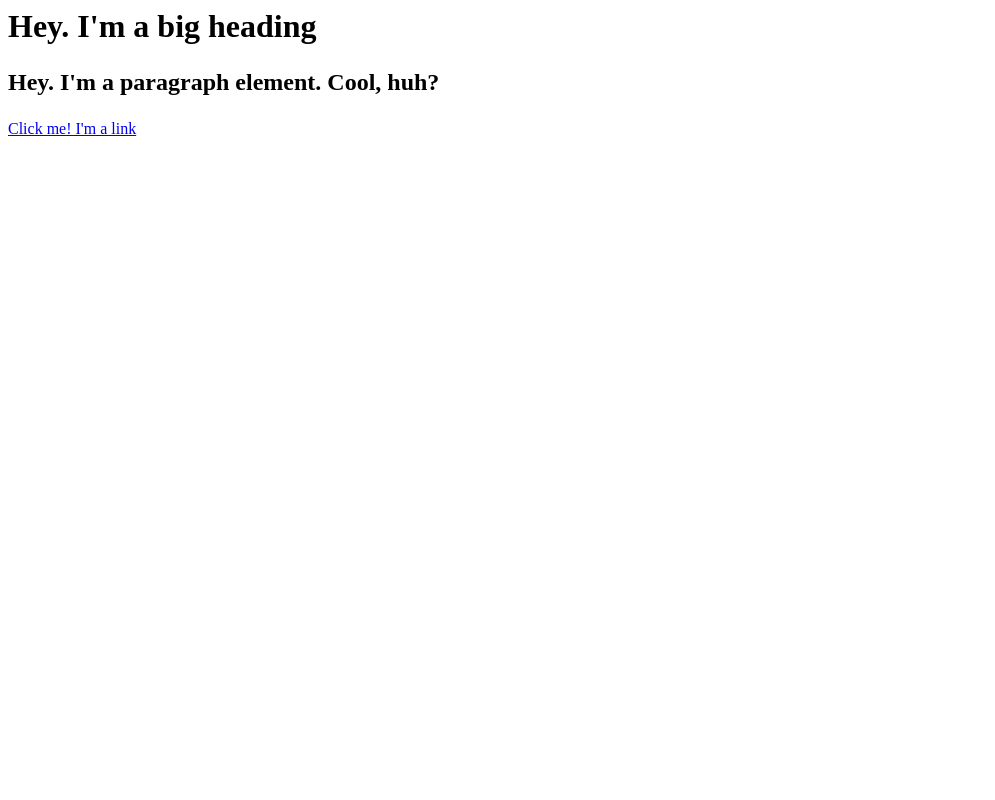
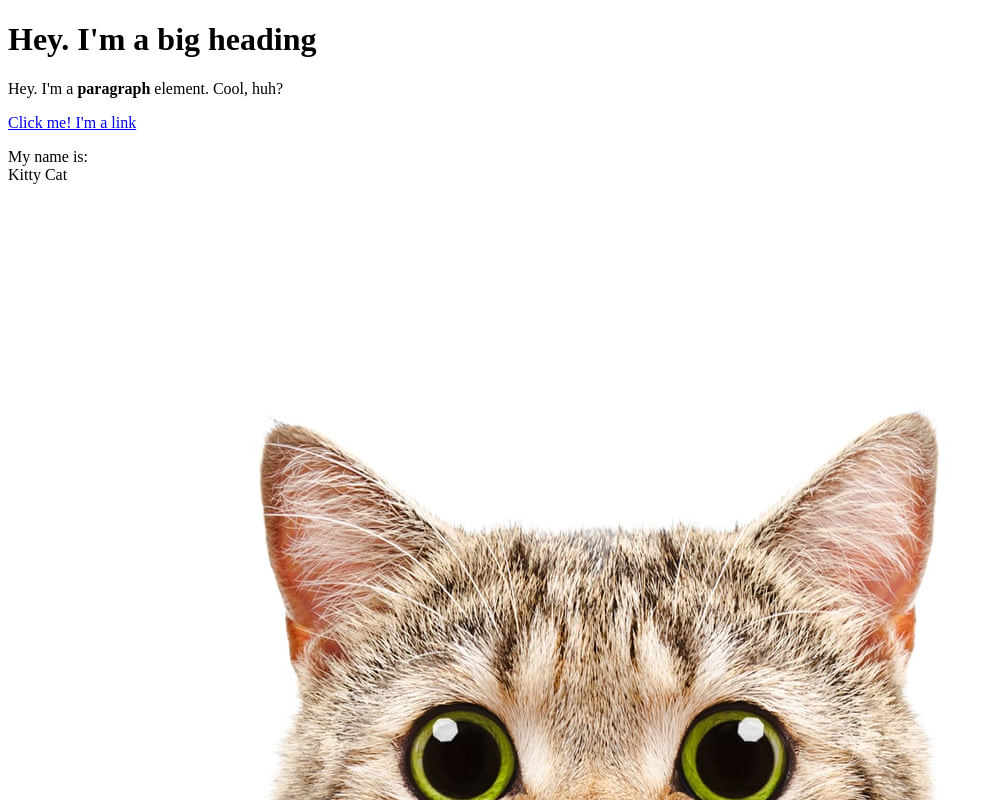
Before and after one commit to BrallaWest/cartoon-hero, a plain HTML site: page test.html in a window 1280 px wide. Shown: the top 800 px of the page, without its empty margins (0-995 px from the left). Drawn offline with Linux system fonts and the light colour scheme.

Commit message:
Added a cat image and a few more elements

```diff
--- a/test.html
+++ b/test.html
@@ -1,3 +1,14 @@
-<h1>Hey. I'm a big heading</h1>
-	<h2><p>Hey. I'm a paragraph element. Cool, huh?</p></h2>
+<!DOCTYPE html>
+<html>
+<head>
+	<title>Test Page</title>
+</head>
+<body>
+	<h1>Hey. I'm a big heading</h1>
+	<p>Hey. I'm a <b>paragraph</b> element. Cool, huh?</p>
 	<a href="https://google.com" target="_blank" title="Let's go to Google">Click me! I'm a link</a>
+	<p>My name is:<br>
+	Kitty Cat</p>
+	<img src="img/cat.jpg">
+</body>
+</html>
```
Also changed, not shown: img/cat.jpg (added), 1 other file.
